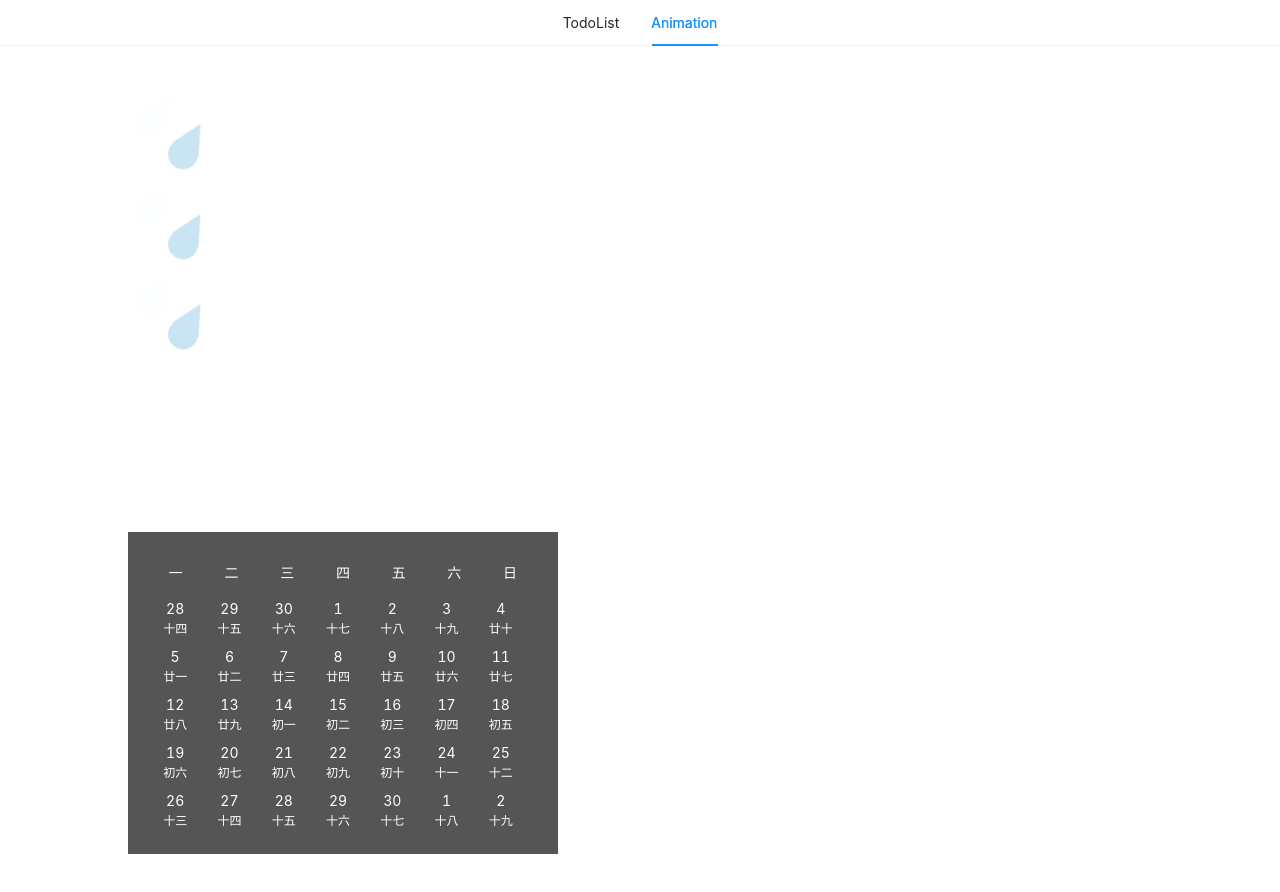
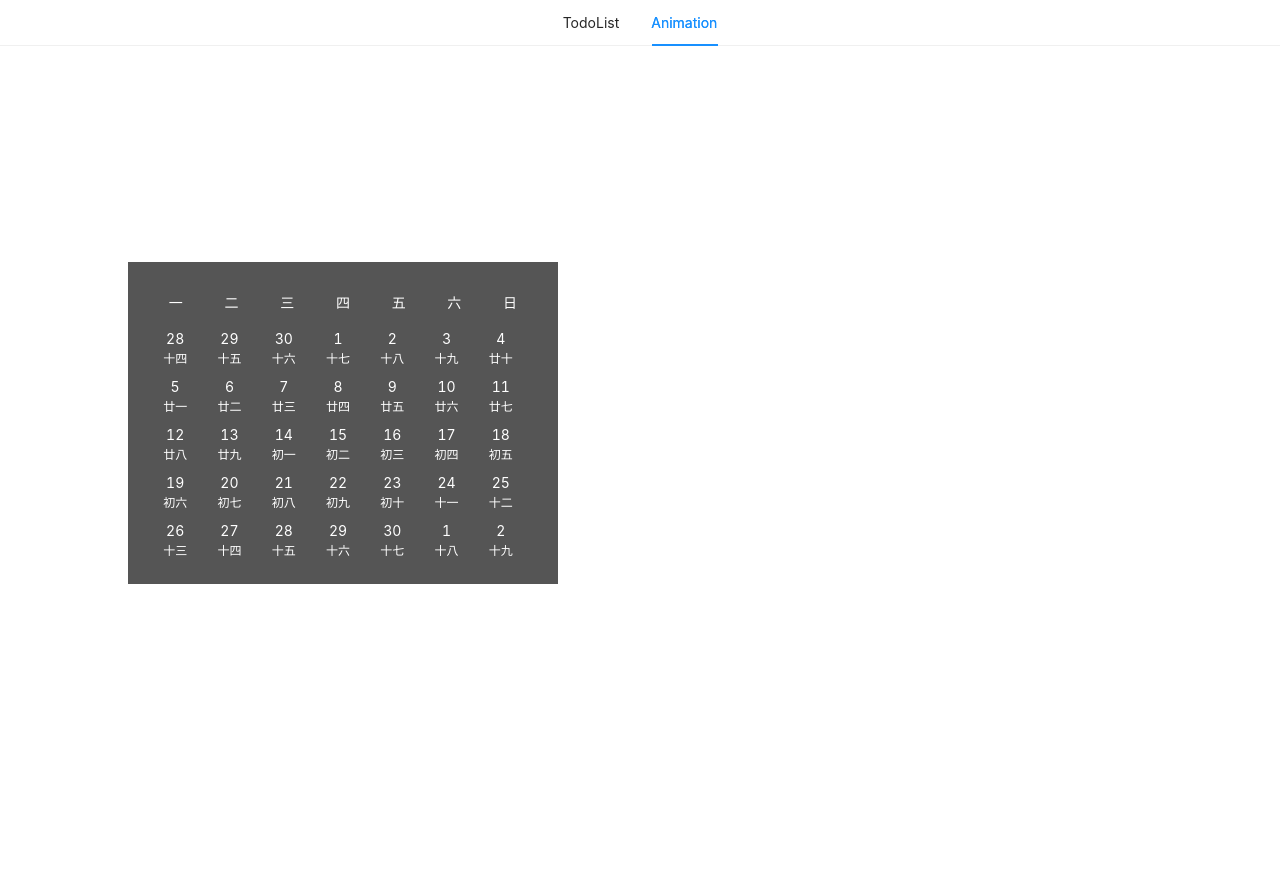
Before and after one commit to WannTonn/react-learning, a React (Create React App) app: page / in a window 1280 px wide. Shown: the top 892 px of the page. Before the commit the page ends 854 px from the top, so only its background shows below. Built offline with nearby package versions, Linux system fonts and the light colour scheme.

Commit message:
feat:新增typescript

```diff
--- a/src/App.js
+++ b/src/App.tsx
@@ -1,8 +1,8 @@
 import React from 'react';
-import './App.scss';
 import { Tabs } from 'antd';
 import TodoList from './views/ToDoList';
 import Animation from './views/Animation';
+import './App.scss';
 const navs = [
   {
     key: 1,
@@ -20,10 +20,10 @@ const { TabPane } = Tabs;
 const App = () => {
   return (
     <>
-      <Tabs defaultActiveKey="2" centered>
+      <Tabs defaultActiveKey="2" centered >
         {
           navs.map(e => (
-            <TabPane tab={e.tab} key={e.key}>
+            <TabPane tab={e.tab} key={e.key} >
               {e.content}
             </TabPane>
           ))
--- a/src/index.js
+++ b/src/index.tsx
@@ -6,12 +6,10 @@
  */
 import React from 'react';
 import ReactDOM from 'react-dom';
-import App from './App.js';
+import App from './App';
 import 'antd/dist/antd.min.css';
 // import TodoList from './views/ToDoList'
 ReactDOM.render(
-  <React.StrictMode>
-    <App />
-  </React.StrictMode>,
+  <App />,
   document.getElementById('root')
 );
--- /dev/null
+++ b/src/react-app-env.d.ts
@@ -0,0 +1 @@
+/// <reference types="react-scripts" />
--- a/src/views/Animation/Watering/index.js
+++ /dev/null
@@ -1,17 +0,0 @@
-import React, {Fragment} from 'react';
-import './style.scss';
-const Watering = () => {
-  return (
-    <Fragment>
-      {/*  先从水滴开始  */}
-      <div className="drip" />
-      <div className="drip" />
-      <div className="drip" />
-      <div className="drip" />
-      <div className="drip" />
-      <div className="drip" />
-    </Fragment>
-  )
-}
-
-export default Watering;
--- a/src/views/Animation/Watering/style.scss
+++ /dev/null
@@ -1,39 +0,0 @@
-.drip {
-  transform: rotate(40deg);
-  position: relative;
-  width: 0;
-  height: 0;
-  border-left: 15px solid transparent;
-  border-right: 15px solid transparent;
-  border-bottom: 30px solid #0482c1;
-  transition: all 0.3s ease;
-  animation: drip .8s infinite;
-  @keyframes drip {
-    from {
-      opacity: 1;
-    }
-    to {
-      opacity: 0;
-    }
-  }
-  &:after {
-    content: '';
-    position: absolute;
-    width: 30px;
-    height: 30px;
-    left: -15px;
-    bottom: -50px;
-    border-radius: 50%;
-    background: #0482c1;
-  }
-  &:nth-child(2n) {
-    margin-left: 50px;
-    margin-bottom: 20px;
-    transform: rotate(30deg);
-    animation: drip 1s infinite;
-  }
-  &:nth-child(2n + 1) {
-    margin-left: 20px;
-    margin-top: 30px;
-  }
-}
--- a/src/views/Animation/index.js
+++ b/src/views/Animation/index.js
@@ -1,10 +1,10 @@
 import React from 'react';
-import Watering from './Watering';
+// import Watering from './Watering';
 import Searchlight from './Searchlight';
 const Animation = () => {
   return (
     <div style={{minHeight: '80vh', width:'80%', margin: '0 auto'}}>
-      <Watering />
+      {/* <Watering /> */}
 
       <p></p>
       <Searchlight />
--- a/src/views/ToDoList/index.js
+++ b/src/views/ToDoList/index.tsx
@@ -1,5 +1,5 @@
 import React, { useState, useRef, useEffect } from 'react';
-
+import { CheckOutlined } from '@ant-design/icons';
 import './style.scss';
 
 const TodoList = () => {
@@ -19,6 +19,9 @@ const TodoList = () => {
   }
   const handleDelThing = (e) => {
     setTodoList(todoList.filter((todo) => todo.id !== e));
+  }
+  const handleCheckThing = (e) => {
+
   }
   useEffect(() => {
     if (firstRender.current) {
@@ -54,6 +57,10 @@ const TodoList = () => {
                 <div className='thing'>
                   {e.name}
                 </div>
+
+                <div className='checkBtn' onClick={() => handleCheckThing(e.id)}>
+                  <CheckOutlined />
+                </div>
                 <div className='delBtn' onClick={() => handleDelThing(e.id)}>×</div>
               </div>
             ))
--- a/src/views/ToDoList/style.scss
+++ b/src/views/ToDoList/style.scss
@@ -60,13 +60,17 @@
     .item {
       display: flex;
       justify-content: space-between;
-      border-radius: 10px;
+      align-items: center;
+      margin-bottom: 10px;
+      border-radius: 30px;
       padding-left: 10px;
-      cursor: pointer;
       transition: all 0.3s ease;
       &:hover {
         color: #fff;
         background-color: #7996a5;
+        .checkBtn {
+          visibility: visible;
+        }
       }
       .thing {
         flex-grow: 1;
@@ -87,6 +91,15 @@
           // color: #fff;
         }
       }
+      .checkBtn {
+
+        visibility: hidden;
+        margin: 0 10px;
+        font-size: 15px;
+        color: #fff;
+      cursor: pointer;
+
+      }
     }
   }
 }
```
Also changed, not shown: package.json (+11 -8 lines), src/reportWebVitals.js (deleted, +0 -13 lines), tsconfig.json (added, +27 -0 lines), typings.d.ts (added, +11 -0 lines), 2 other files (tests, documents, lock files or other folders).
